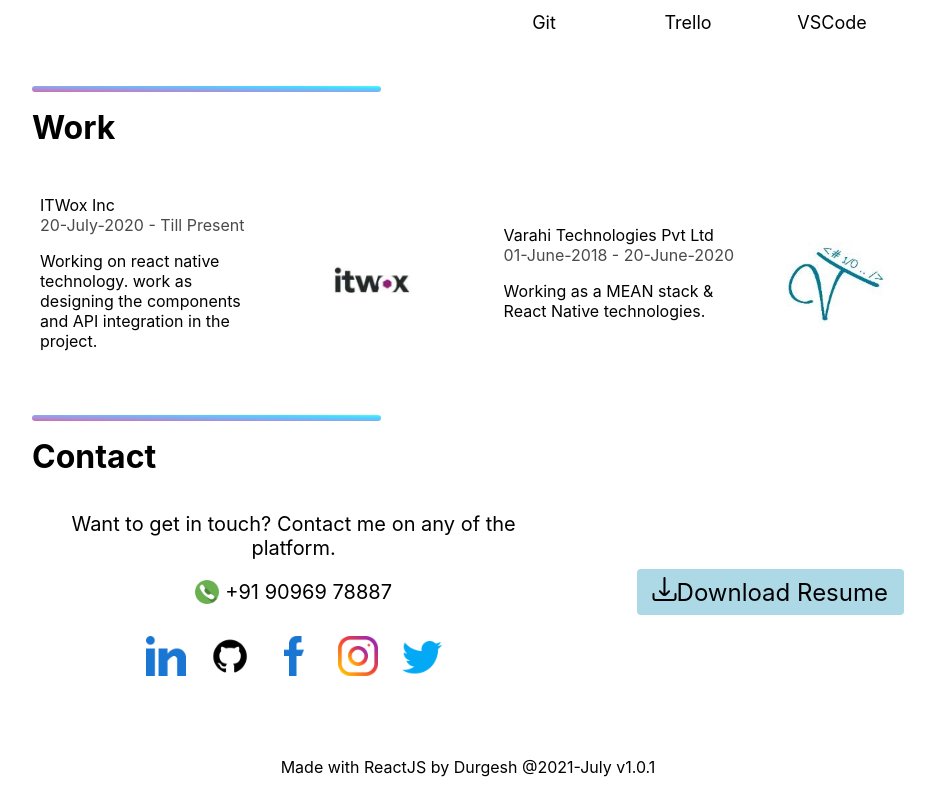
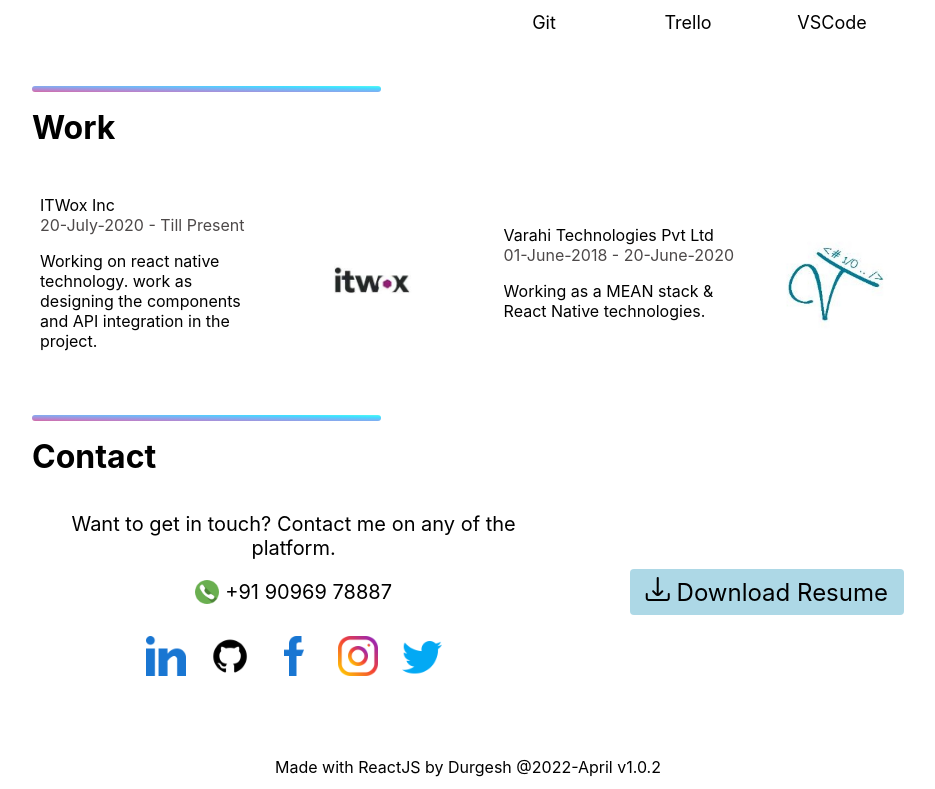
Before and after one commit to durgesh94/MyPortfolio, a React (Create React App) app: page / in a window 1280 px wide. Shown: the part 2062-2851 px from the top of the page, without its empty margins (172-1107 px from the left). Built offline with nearby package versions, Linux system fonts and the light colour scheme.

Commit message:
minor fixes

```diff
--- a/package.json
+++ b/package.json
@@ -1,6 +1,6 @@
 {
   "name": "myportfolio",
-  "version": "0.1.0",
+  "version": "1.0.2",
   "private": true,
   "dependencies": {
     "@testing-library/jest-dom": "^5.14.1",
--- a/src/components/body/contact/index.js
+++ b/src/components/body/contact/index.js
@@ -19,7 +19,7 @@ export default function Contact() {
                 </div>
                 <div className="contact-download">
                     <a download href={require("../../../assets/resumes/durgesh_v2.0.0.pdf").default}>
-                        <i className="fi-rr-download"></i>Download Resume
+                        <i className="fi-rr-download"></i>{'  '}Download Resume
                     </a>
                 </div>
             </div>
--- a/src/components/footer/index.js
+++ b/src/components/footer/index.js
@@ -3,6 +3,6 @@ import "./footer.css";
 
 export default function Footer() {
     return (
-        <div className="footer">Made with ReactJS by Durgesh @2021-July v1.0.1</div>
+        <div className="footer">Made with ReactJS by Durgesh @2022-April v1.0.2</div>
     )
 }
```
